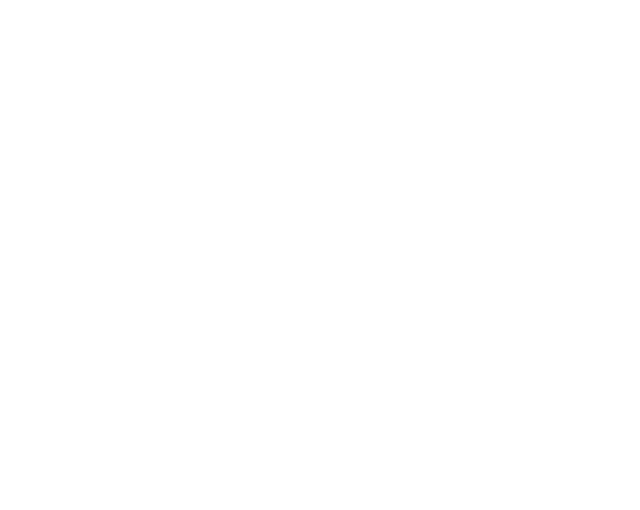
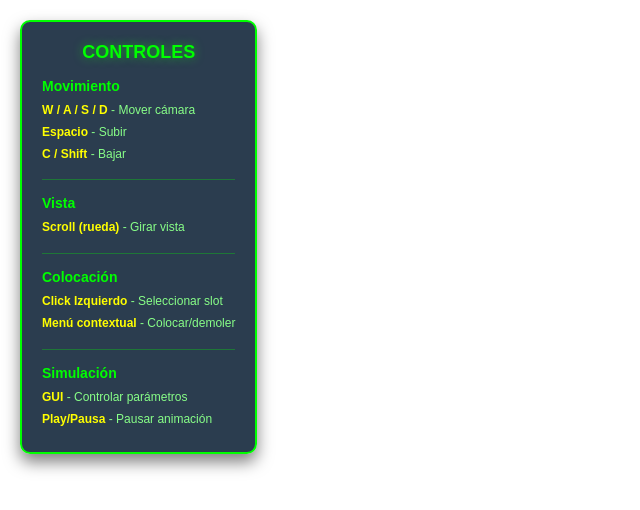
Before and after one commit to DanyBoy910/Tornado-Three.js, a plain HTML site: page index.html in a window 1280 px wide. Shown: the whole page, without its empty margins (0-640 px from the left). Drawn offline with nearby package versions, Linux system fonts and the light colour scheme.

Commit message:
Menu controles GUI

```diff
--- a/index.html
+++ b/index.html
@@ -19,6 +19,32 @@
 </head>
 <body>
     <canvas id="bg"></canvas>
+
+    <!-- Recuadro de Controles -->
+    <div id="controls-panel">
+        <h3>CONTROLES</h3>
+        <div class="control-section">
+            <h4>Movimiento</h4>
+            <p><strong>W / A / S / D</strong> - Mover cámara</p>
+            <p><strong>Espacio</strong> - Subir</p>
+            <p><strong>C / Shift</strong> - Bajar</p>
+        </div>
+        <div class="control-section">
+            <h4>Vista</h4>
+            <p><strong>Scroll (rueda)</strong> - Girar vista</p>
+        </div>
+        <div class="control-section">
+            <h4>Colocación</h4>
+            <p><strong>Click Izquierdo</strong> - Seleccionar slot</p>
+            <p><strong>Menú contextual</strong> - Colocar/demoler</p>
+        </div>
+        <div class="control-section">
+            <h4>Simulación</h4>
+            <p><strong>GUI</strong> - Controlar parámetros</p>
+            <p><strong>Play/Pausa</strong> - Pausar animación</p>
+        </div>
+    </div>
+
     <script type="module" src="main.js"></script>
 </body>
 </html>
--- a/style.css
+++ b/style.css
@@ -16,3 +16,59 @@ html, body {
   width: 100%;
   height: 100%;
 }
+
+/* Panel de Controles */
+#controls-panel {
+  position: fixed;
+  top: 20px;
+  left: 20px;
+  background: rgba(20, 40, 60, 0.9);
+  border: 2px solid #00ff00;
+  border-radius: 10px;
+  padding: 20px;
+  max-width: 300px;
+  font-family: 'Arial', sans-serif;
+  color: #00ff00;
+  z-index: 100;
+  box-shadow: 0 8px 16px rgba(0, 0, 0, 0.5);
+  backdrop-filter: blur(5px);
+}
+
+#controls-panel h3 {
+  margin-bottom: 15px;
+  font-size: 18px;
+  color: #00ff00;
+  text-align: center;
+  text-shadow: 0 0 10px rgba(0, 255, 0, 0.5);
+}
+
+.control-section {
+  margin-bottom: 15px;
+  padding-bottom: 12px;
+  border-bottom: 1px solid rgba(0, 255, 0, 0.3);
+}
+
+.control-section:last-child {
+  border-bottom: none;
+  margin-bottom: 0;
+  padding-bottom: 0;
+}
+
+.control-section h4 {
+  font-size: 14px;
+  margin-bottom: 8px;
+  color: #00ff00;
+  font-weight: bold;
+}
+
+.control-section p {
+  font-size: 12px;
+  margin: 5px 0;
+  line-height: 1.4;
+  color: #88ff88;
+}
+
+.control-section strong {
+  color: #ffff00;
+  font-weight: bold;
+}
```
